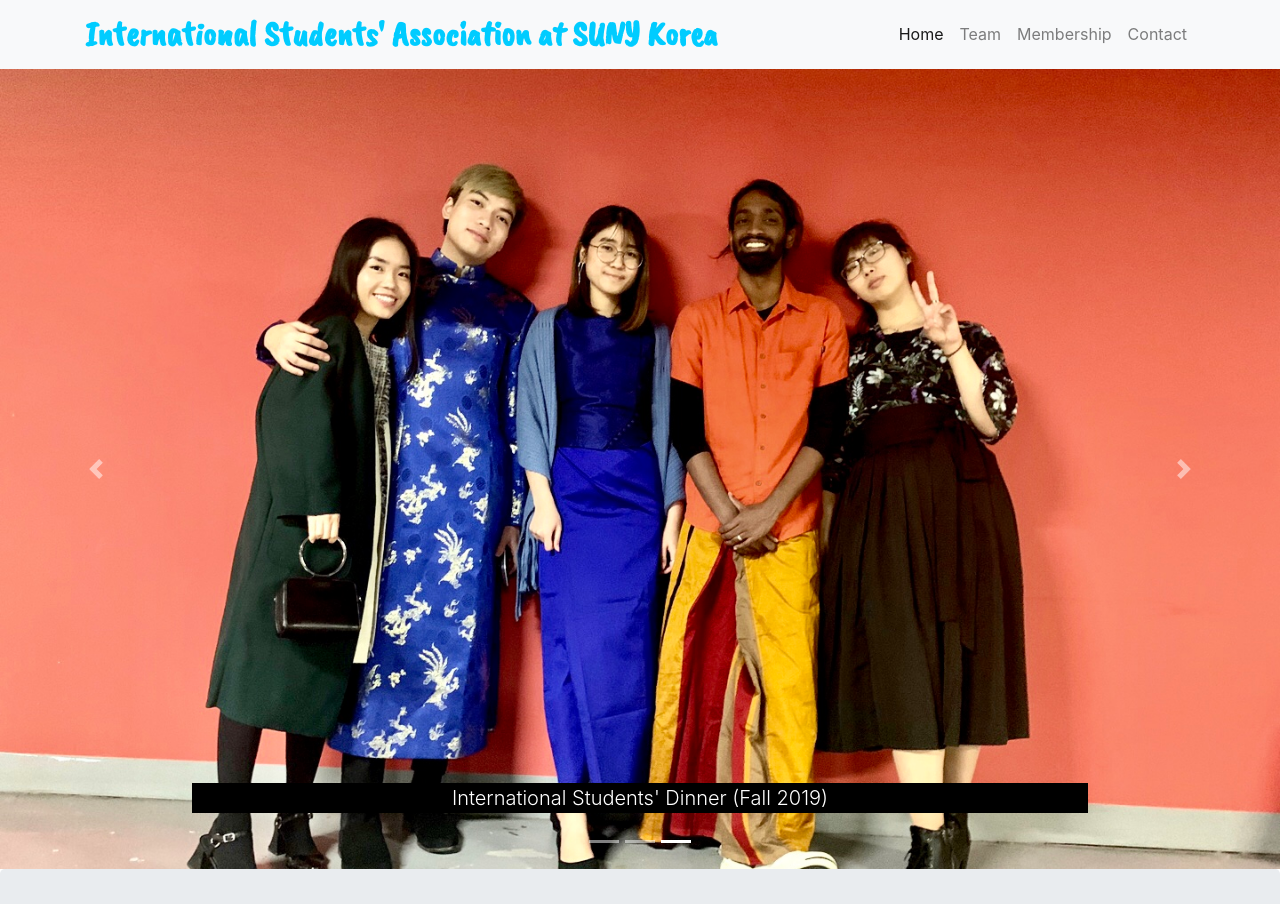
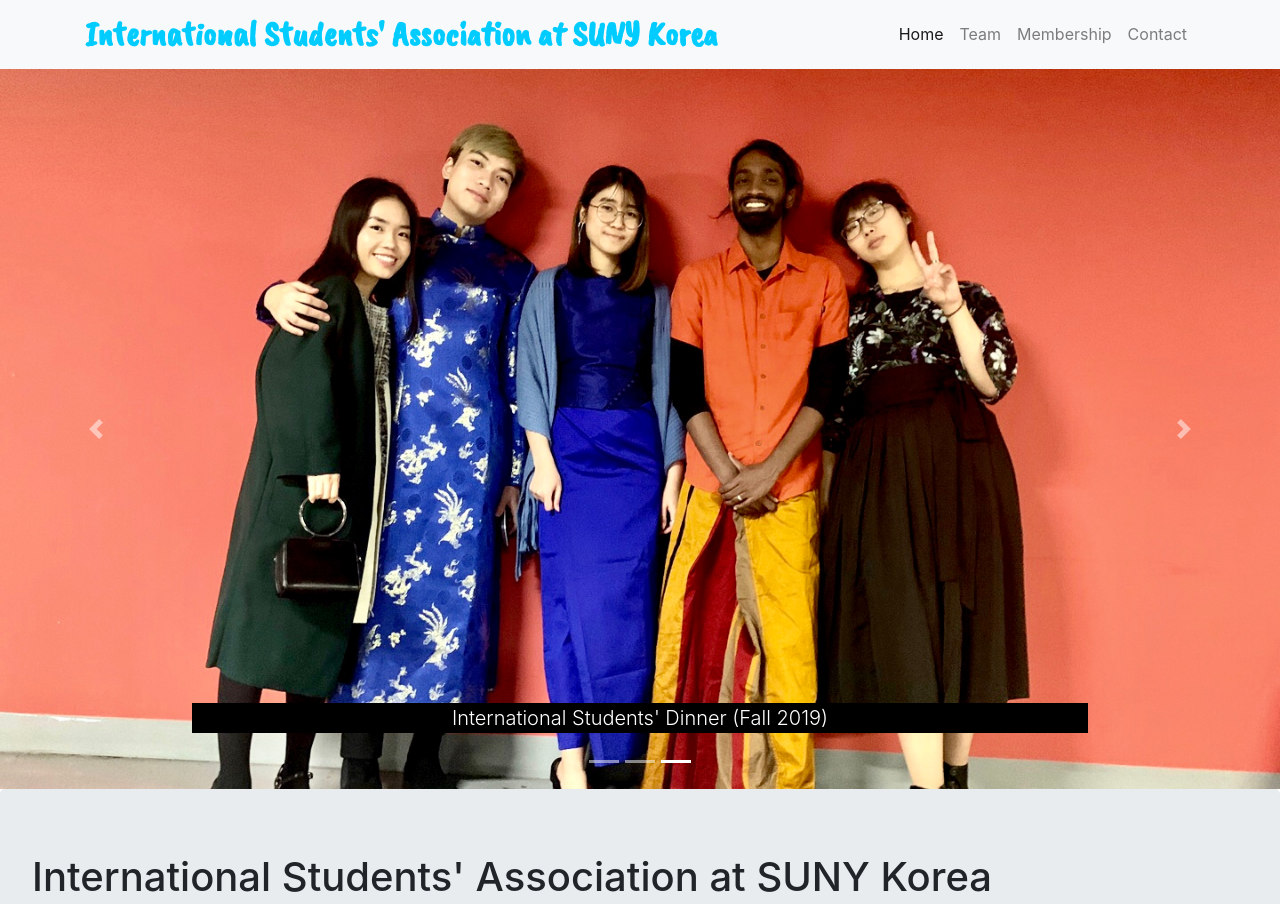
Before and after one commit to SUNY-Korea-ISA/suny-korea-isa.github.io, a plain HTML site: page index.html in a window 1280 px wide. Shown: the top 904 px of the page. Drawn offline with nearby package versions, Linux system fonts and the light colour scheme.

Commit message:
changed height for image carousel

```diff
--- a/assets/styles/style.css
+++ b/assets/styles/style.css
@@ -1,6 +1,6 @@
 .carousel-item {
-	height: 100vh;
-	min-height: 350px;
+	height: 90vh;
+	min-height: 300px;
 	background: no-repeat center center scroll;
 	-webkit-background-size: cover;
 	-moz-background-size: cover;
```
